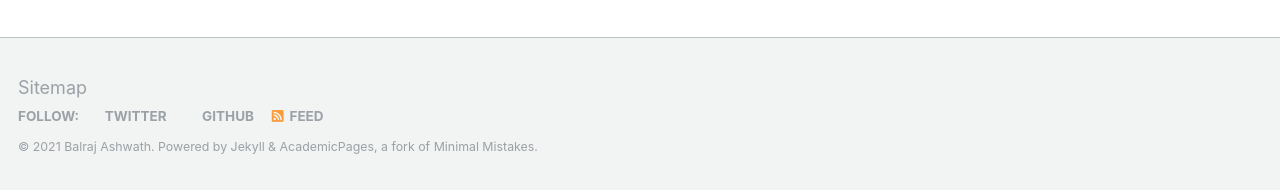
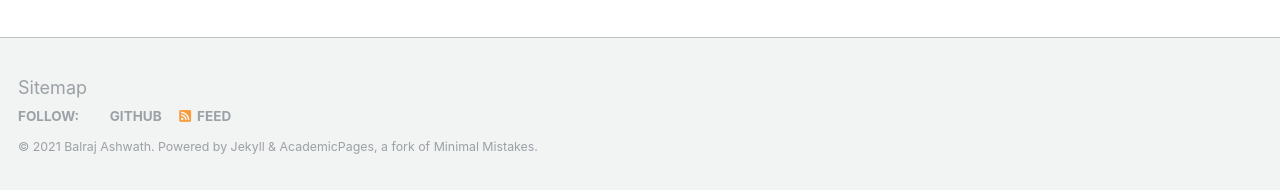
Before and after one commit to BalrajAshwath/BalrajAshwath.github.io, a Jekyll site: the page built from _pages/about.md, in a window 1280 px wide. Shown: the part 707-897 px from the top of the page. Built offline with Jekyll 4.4.1, drawn with Linux system fonts in a browser that asks for light colours.

Commit message:
Update footer.html

```diff
--- a/_includes/footer.html
+++ b/_includes/footer.html
@@ -5,12 +5,12 @@
     {% if site.data.ui-text[site.locale].follow_label %}
       <li><strong>{{ site.data.ui-text[site.locale].follow_label }}</strong></li>
     {% endif %}
-    {% if site.twitter.username %}
+<!--     {% if site.twitter.username %}
       <li><a href="https://twitter.com/{{ site.twitter.username }}"><i class="fa fa-fw fa-twitter-square" aria-hidden="true"></i> Twitter</a></li>
-    {% endif %}
-    {% if site.facebook.username %}
+    {% endif %} -->
+<!--     {% if site.facebook.username %}
       <li><a href="https://facebook.com/{{ site.facebook.username }}"><i class="fa fa-fw fa-facebook-square" aria-hidden="true"></i> Facebook</a></li>
-    {% endif %}
+    {% endif %} -->
     {% if site.author.github %}
       <li><a href="http://github.com/{{ site.author.github }}"><i class="fa fa-fw fa-github" aria-hidden="true"></i> GitHub</a></li>
     {% endif %}
```
